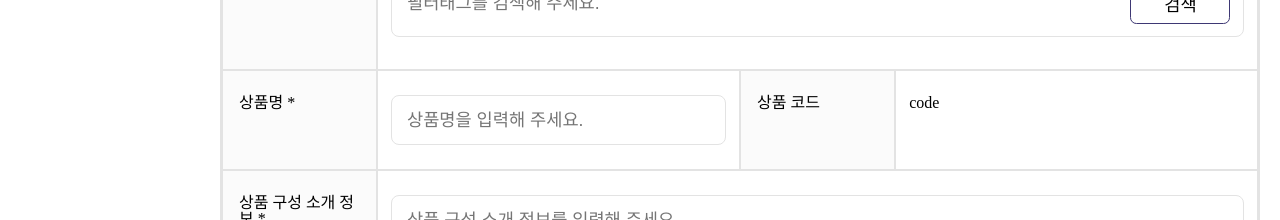
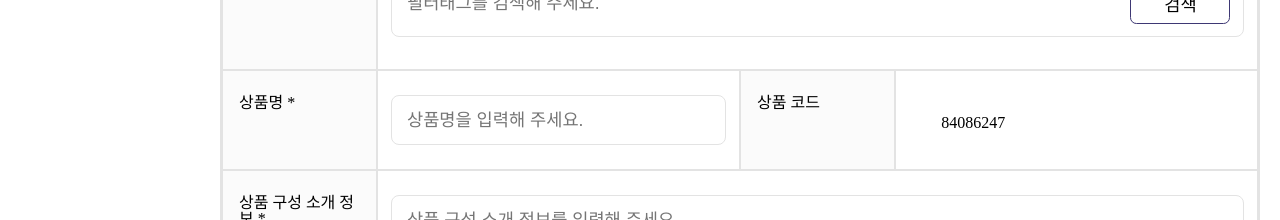
Before and after one commit to PreOnBoarding-Team17/Week1_Product_Registration, a React (Create React App) app: page / in a window 1280 px wide. Shown: the part 1111-1331 px from the top of the page. Built offline with nearby package versions, Linux system fonts and the light colour scheme.

Commit message:
feat: 상품 코드 생성 구현
- Math.random 이용하여 8자리의 숫자 코드 생성
- 컴포넌트 마운트 될때 한번만 동작하도록 구현

```diff
--- a/src/Components/ProductInformation/index.jsx
+++ b/src/Components/ProductInformation/index.jsx
@@ -6,6 +6,8 @@ import ProductCompsitionInfo from "./ProductCompsitionInfo";
 import "Components/ProductInformation/scss/ProductInformation.scss";
 
 function ProductInformation() {
+  let uniqueCode = Math.floor(Math.random() * 1e8);
+
   return (
     <section className="gray-box information__container">
       <div className="title">상품 기본 정보</div>
@@ -27,7 +29,9 @@ function ProductInformation() {
           <ProductName />
         </div>
         <div className="left-menu">상품 코드</div>
-        <div className="name-menu">code</div>
+        <div className="name-menu">
+          <span className="name-menu__unique-code">{uniqueCode}</span>
+        </div>
       </div>
       <div className="menu">
         <div className="left-menu">상품 구성 소개 정보 *</div>
--- a/src/Components/ProductInformation/scss/ProductInformation.scss
+++ b/src/Components/ProductInformation/scss/ProductInformation.scss
@@ -8,6 +8,11 @@ input:focus {
   padding: 1.5rem 0.8rem;
   border: 1px solid #e3e3e3;
   box-sizing: border-box;
+  .name-menu__unique-code {
+    display: block;
+    padding-left: 2rem;
+    margin-top: 1.2rem;
+  }
 }
 
 .product-input__container {
```
